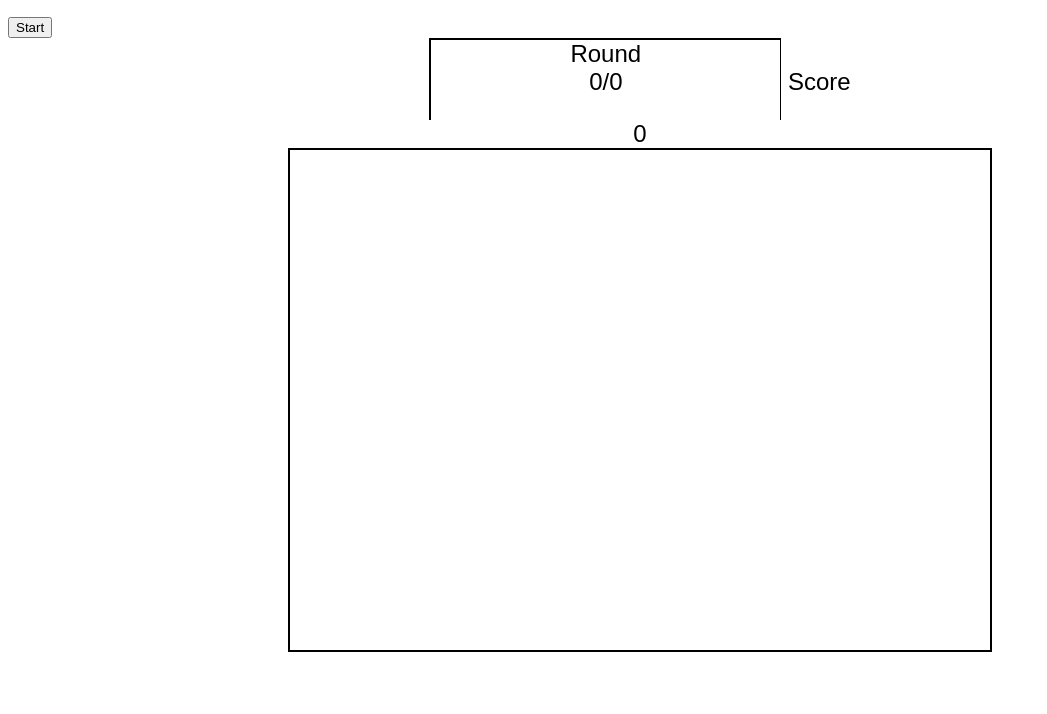
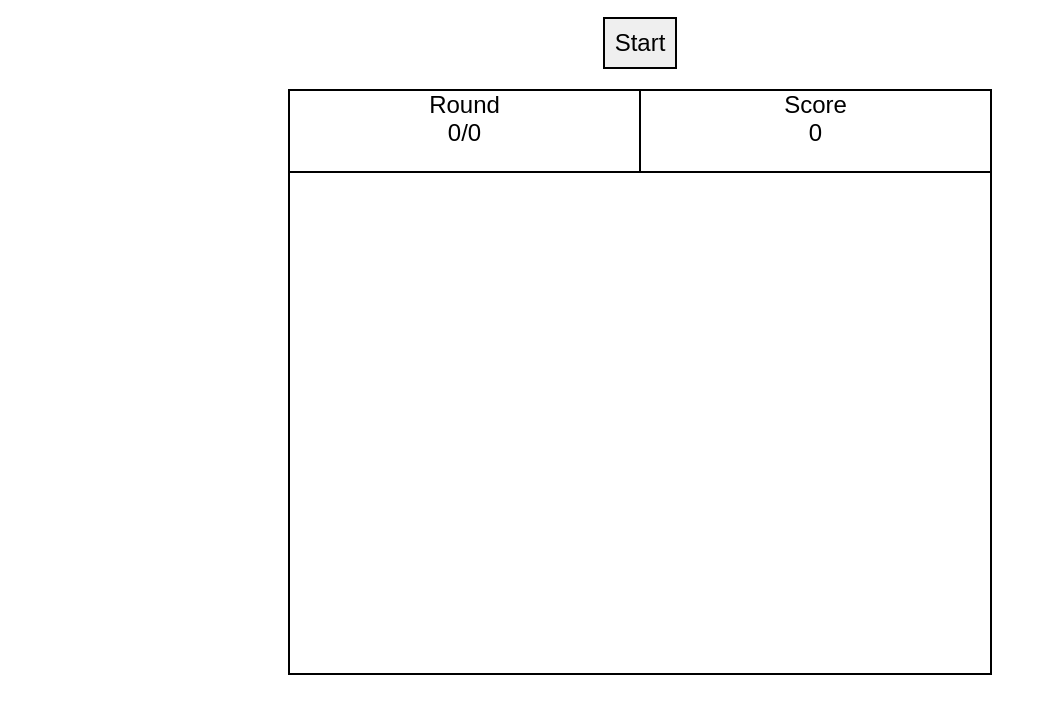
Before and after one commit to arajv11/BrowserGame, a plain HTML site: page index.html in a window 1280 px wide. Shown: the part 76-790 px from the top of the page, without its empty margins (0-1047 px from the left). Drawn offline with Linux system fonts and the light colour scheme; a web font is replaced by a local one.

Commit message:
Update style.css

```diff
--- a/style.css
+++ b/style.css
@@ -12,11 +12,11 @@ h1 {
     margin: 20px;
 }
 
-.top-buttons {
+#top-buttons {
     text-align: center;
 }
 
-.top-buttons > button {
+#top-buttons > button {
     font-family: 'Kdam Thmor Pro', sans-serif;
     font-size: 1.5rem;
     padding: 10px;
@@ -28,7 +28,7 @@ h1 {
 
 }
 
-.quit {
+#quit {
 
 } */
 
@@ -38,7 +38,7 @@ h1 {
     text-align: center;
 }
 
-#round, .score {
+#round, #score {
     display: inline-block;
     width: 349px;
     height: 80px;
@@ -51,7 +51,7 @@ h1 {
     border-right-width: 1px;
 }
 
-.score {
+#score {
     border-left-width: 1px;
     border-right-width: 2px;
 }
```
